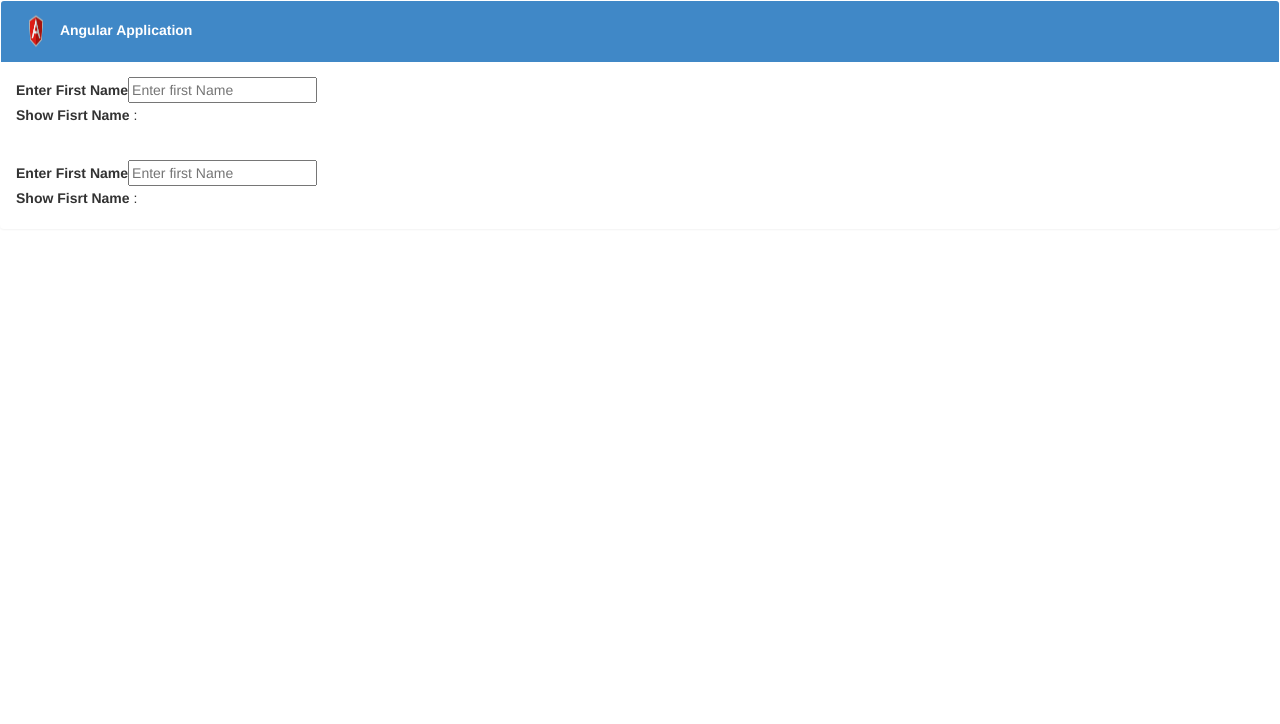
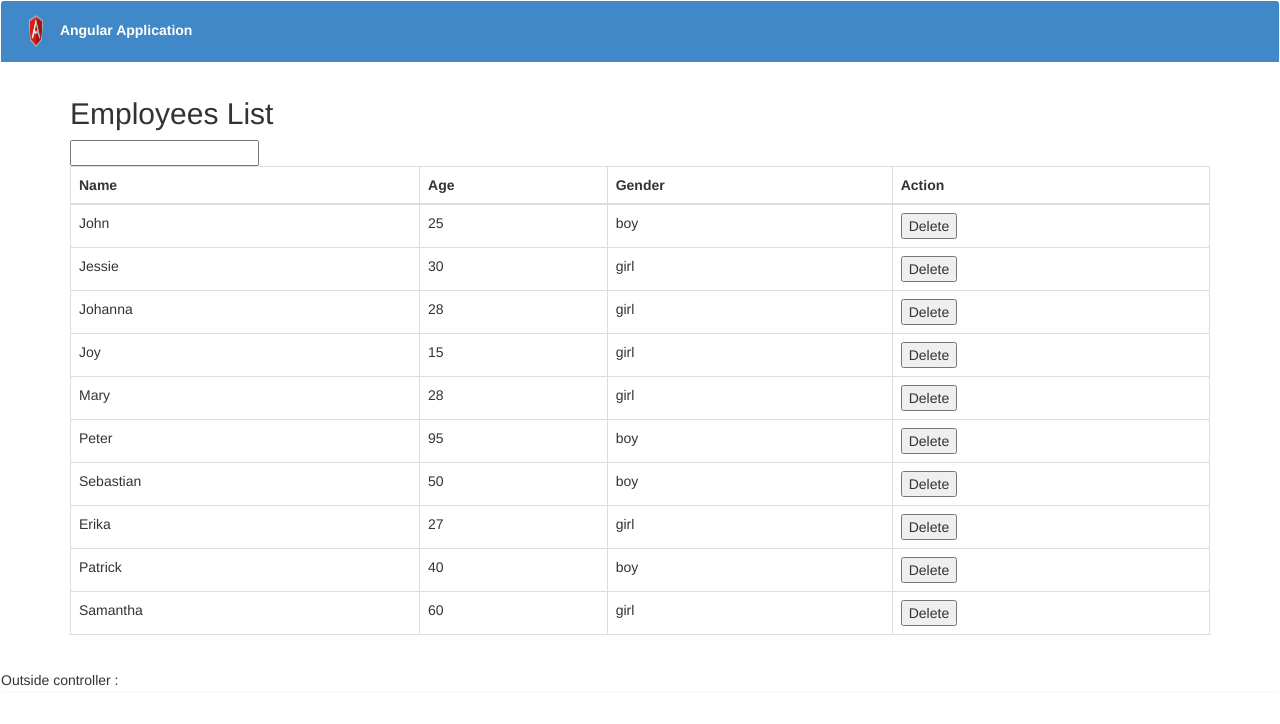
Before and after one commit to DipakDendage/angular-training-1.0, a website: page app/index.html in a window 1280 px wide. Drawn offline with nearby package versions, Linux system fonts and the light colour scheme.

Commit message:
Added second session code

```diff
--- a/app/index.html
+++ b/app/index.html
@@ -10,29 +10,42 @@
     <!-- Optional Bootstrap theme -->
     <link rel="stylesheet" href="../bower_components/bootstrap/dist/css/bootstrap-theme.min.css">
 </head>
-<body>
+<body ng-app="myApp">
 <div class="panel">
-    <div class="panel-heading"><img src="images/angular-icon.png" height="40px" width=40px"/> <strong style="color: white;">Angular Application</strong></div>
-    <div class="panel-body">
-            <label>Enter First Name</label><input type="text" placeholder="Enter first Name"
-            value="" id="firstName" onblur="showName()">
-            <br/>
-            <label>Show Fisrt Name</label> : <span id="showFirstName"></span>
+    <div class="panel-heading"><img src="images/angular-icon.png" height="40px"     width=40px"/> <strong style="color: white;">Angular Application</strong>
     </div>
-      <div class="panel-body" ng-app>
-            <label>Enter First Name</label><input type="text" placeholder="Enter first Name"
-            ng-model="firstName">
-            <br/>
-            <label>Show Fisrt Name</label> : {{firstName}}
+    <div class="panel-body" ng-controller="employeesController as emp">
+        <div class="container">
+
+          <h2>{{emp.title}}</h2>
+          <input type="text" ng-model="search" name="">
+          <table class="table table-bordered">
+            <thead>
+              <tr>
+                <th>Name</th>
+                <th>Age</th>
+                <th>Gender</th>
+                <th>Action</th>
+              </tr>
+            </thead>
+            <tbody>
+              <tr ng-repeat="employee in emp.employees |filter:search track by employee.id">
+                <td>{{employee.name}}</td>
+                <td>{{employee.age}}</td>
+                <td>{{employee.gender}}</td>
+                <td><button ng-click="emp.deleteEmployee($index)">Delete</button></td>
+              </tr>
+            </tbody>
+          </table>
+        </div>
     </div>
+
+    <div>Outside controller : {{title}}</div>
 </div>
 <script src="../bower_components/jquery/dist/jquery.min.js"></script>
 <script src="../bower_components/bootstrap/dist/js/bootstrap.min.js"></script>
 <script src="../bower_components/angular/angular.min.js"></script>
-<script type="text/javascript">
-    function showName(){
-        $("#showFirstName").text($("#firstName").val());
-    }
-</script>
+<script src="scripts/app.js"></script>
+<script src="scripts/employee/employees-controller.js"></script>
 </body>
 </html>
--- /dev/null
+++ b/app/scripts/app.js
@@ -0,0 +1,2 @@
+
+var app = angular.module('myApp', []);
--- /dev/null
+++ b/app/scripts/employee/employees-controller.js
@@ -0,0 +1,25 @@
+
+function employeesController($scope, $rootScope) {
+
+	var vm = this;
+	vm.title = "Employees List";
+
+	vm.employees = [
+	    {id:1,name:'John', age:25, gender:'boy'},
+	    {id:2,name:'Jessie', age:30, gender:'girl'},
+	    {id:3,name:'Johanna', age:28, gender:'girl'},
+	    {id:4,name:'Joy', age:15, gender:'girl'},
+	    {id:5,name:'Mary', age:28, gender:'girl'},
+	    {id:6,name:'Peter', age:95, gender:'boy'},
+	    {id:7,name:'Sebastian', age:50, gender:'boy'},
+	    {id:8,name:'Erika', age:27, gender:'girl'},
+	    {id:9,name:'Patrick', age:40, gender:'boy'},
+	    {id:10,name:'Samantha', age:60, gender:'girl'}
+  	];
+
+  	vm.deleteEmployee = function(index){
+  			vm.employees.splice(index,1);
+  	}
+}
+
+app.controller('employeesController', employeesController);
--- a/app/styles/custom.css
+++ b/app/styles/custom.css
@@ -2,3 +2,10 @@
     background-color: #4088c7;
     color: white;
 }
+
+.even{
+	background: #f0f8ff;
+}
+.odd{
+	background: #faebd7;
+}
```
Also changed, not shown: README.md.
